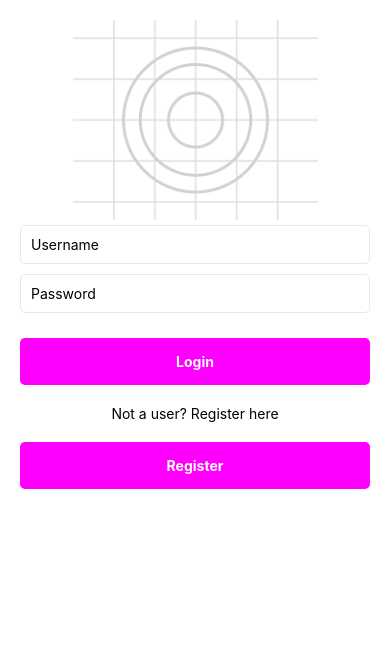
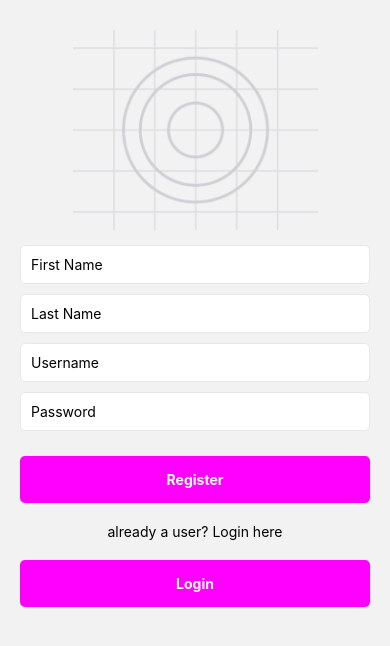
Before and after one commit to DanielGar12/lover, a React Native app: screen /Register in a window 390 px wide. Shown: the top 646 px of the page. Built offline with nearby package versions, Linux system fonts and the light colour scheme.

Commit message:
Finished login and register pages with forms

```diff
--- a/App.js
+++ b/App.js
@@ -2,12 +2,13 @@ import { StatusBar } from 'expo-status-bar';
 import { StyleSheet, Text, View, SafeAreaView } from 'react-native';
 import LoginScreen from './src/screens/LoginScreen';
 import Navigation from './src/Navigation'
+import RegisterScreen from './src/screens/RegisterScreen';
 
 
-export default function App() {
+const App = () => {
   return (
     <SafeAreaView style={styles.container}>
-      <LoginScreen/>
+      <Navigation/>
       <StatusBar style="auto" />
     </SafeAreaView>
   );
@@ -15,8 +16,10 @@ export default function App() {
 
 const styles = StyleSheet.create({
   container: {
-
+    flex: 1,
     backgroundColor: '#fff',
 
   },
 });
+
+export default App;
--- a/package.json
+++ b/package.json
@@ -14,6 +14,7 @@
     "expo": "~51.0.28",
     "expo-status-bar": "~1.12.1",
     "react": "18.2.0",
+    "react-hook-form": "^7.53.0",
     "react-native": "0.74.5"
   },
   "devDependencies": {
--- a/src/Navigation/index.js
+++ b/src/Navigation/index.js
@@ -3,6 +3,7 @@ import React from 'react'
 import { createNativeStackNavigator } from '@react-navigation/native-stack';
 import { NavigationContainer } from '@react-navigation/native';
 import LoginScreen from '../screens/LoginScreen';
+import RegisterScreen from '../screens/RegisterScreen';
 
 const Stack = createNativeStackNavigator();
 
@@ -10,10 +11,11 @@ const Navigation = () => {
   return (
     <NavigationContainer>
         <Stack.Navigator screenOptions={{headerShown: false}}>
-            <Stack.Screen name={'Login'} component={LoginScreen}/>
+            <Stack.Screen name='Login' component={LoginScreen}/>
+            <Stack.Screen name='Register' component={RegisterScreen}/>
         </Stack.Navigator>
     </NavigationContainer>
-  )
+  );
 }
 
-export default Navigation
+export default Navigation;
--- a/src/components/CustomInput/CustomInput.js
+++ b/src/components/CustomInput/CustomInput.js
@@ -1,11 +1,28 @@
 import { View, Text, TextInput, StyleSheet } from 'react-native'
 import React from 'react'
+import {Controller} from 'react-hook-form';
+const CustomInput = ({placeholder, secureTextEntry, control, name, rules}) => {
+  return (
+    <Controller
+    control={control}
+    name={name}
+    rules={rules}
+    render={ ({field: {value, onChange, onBlur}, fieldState: {error}}) => (
+    <>
+    <View style={[styles.inputBox, {borderColor: error ? 'red' : '#e8e8e8'}]}>
+      <TextInput placeholder={placeholder}
+       secureTextEntry={secureTextEntry}
+       onChangeText={onChange}
+       onBlur={onBlur}
+       value={value}
 
-const CustomInput = ({placeholder, secureTextEntry}) => {
-  return (
-    <View style={styles.inputBox}>
-      <TextInput placeholder={placeholder} secureTextEntry={secureTextEntry} />
+
+       />
     </View>
+    { error && ( <Text style={{color: 'red', alignSelf: 'stretch'}}> {error.message || 'Error'}</Text> )}
+      </>
+  )}
+      />
   )
 }
 
--- a/src/screens/LoginScreen/LoginScreen.js
+++ b/src/screens/LoginScreen/LoginScreen.js
@@ -3,15 +3,21 @@ import Logo from '../../../assets/adaptive-icon.png'
 import React from 'react'
 import CustomInput from '../../components/CustomInput'
 import CustomButton from '../../components/CustomButton'
+import { useNavigation } from '@react-navigation/native';
+import { NavigationContainer } from '@react-navigation/native';
+import {useForm, Controller} from 'react-hook-form'
 
 
 const LoginScreen = () => {
+  const navigation = useNavigation();
+  const {control, handleSubmit, formState: {errors}} = useForm();
 
-    const onLoginPress = () => {
+  const onLoginPress = () => {
         console.log('nada');
     }
     const onRegisterPress = () =>{
-        console.log('Nothing')
+        console.log('Nav to register');
+        navigation.navigate('Register');
     }
 
     const {height} = useWindowDimensions();
@@ -21,10 +27,21 @@ const LoginScreen = () => {
       style={[styles.logo, {height: height * 0.3}]}
       />
       <Text/>
-      <CustomInput placeholder={'Username'}/>
-      <CustomInput placeholder={'Password'} secureTextEntry={true}/>
+      <CustomInput
+      placeholder={'Username'}
+      control={control}
+      name={'username'}
+      rules={{required: 'Username is required'}}
+      />
+      <CustomInput
+      placeholder={'Password'}
+      secureTextEntry={true}
+      control={control}
+      name={'password'}
+      rules={{required: 'Password is required'}}
+      />
 
-      <CustomButton onPress={onLoginPress} text={'Login'}/>
+      <CustomButton onPress={handleSubmit(onLoginPress)} text={'Login'}/>
 
       <Text>Not a user? Register here</Text>
       <CustomButton onPress={onRegisterPress} text={'Register'}/>
@@ -49,6 +66,7 @@ const styles = StyleSheet.create({
         width: '70%',
         maxWidth: 300,
         maxHeight: 200,
+        marginVertical: 10,
     },
 
 
--- a/src/screens/LoginScreen/index.js
+++ b/src/screens/LoginScreen/index.js
@@ -1 +1 @@
-export {default} from './LoginScreen'
+export { default } from './LoginScreen'
--- /dev/null
+++ b/src/screens/RegisterScreen/RegisterScreen.js
@@ -0,0 +1,87 @@
+import { View, Text, StyleSheet, Image, useWindowDimensions, Button, Pressable} from 'react-native'
+import React from 'react'
+import CustomButton from '../../components/CustomButton'
+import CustomInput from '../../components/CustomInput';
+import { useNavigation } from '@react-navigation/native';
+import Logo from '../../../assets/adaptive-icon.png'
+import {useForm, Controller} from 'react-hook-form'
+const RegisterScreen = () => {
+
+    const navigation = useNavigation();
+
+    const {control, handleSubmit, formState: {errors}} = useForm();
+
+    const onRegisterPress = () => {
+          console.log('nada');
+      }
+      const onLoginPress = () =>{
+          console.log('Nav to Login');
+          navigation.navigate('Login');
+      }
+
+      const {height} = useWindowDimensions();
+    return (
+        <View style={styles.view}>
+          <Image source = {Logo}
+          style={[styles.logo, {height: height * 0.3}]}
+          />
+          <Text/>
+          <CustomInput
+          placeholder={'First Name'}
+          control={control}
+          rules={{required: 'First name is required'}}
+          name={'firstname'}
+          />
+          <CustomInput
+          placeholder={'Last Name'}
+          control={control}
+          rules={{required: 'Last name is required'}}
+          name={'lastname'}
+          />
+          <CustomInput
+          placeholder={'Username'}
+          control={control}
+          rules={{required: 'Username is required'}}
+          name={'username'}
+          />
+          <CustomInput
+          placeholder={'Password'}
+          secureTextEntry={true}
+          control={control}
+          rules={{required: 'Password is required'}}
+          name={'password'}
+          />
+
+          <CustomButton onPress={handleSubmit(onRegisterPress)} text={'Register'}/>
+
+          <Text>already a user? Login here</Text>
+          <CustomButton onPress={onLoginPress} text={'Login'}/>
+
+
+        </View>
+      )
+}
+
+export default RegisterScreen;
+
+const styles = StyleSheet.create({
+
+    view: {
+        padding: 20,
+        alignItems: 'center',
+
+
+
+    },
+
+    logo: {
+        width: '70%',
+        maxWidth: 300,
+        maxHeight: 200,
+        marginVertical: 10,
+    },
+
+
+
+
+});
--- /dev/null
+++ b/src/screens/RegisterScreen/index.js
@@ -0,0 +1 @@
+export {default} from './RegisterScreen'
```
Also changed, not shown: 1 other file (tests, documents, lock files or other folders).
